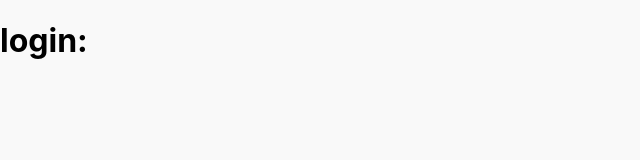
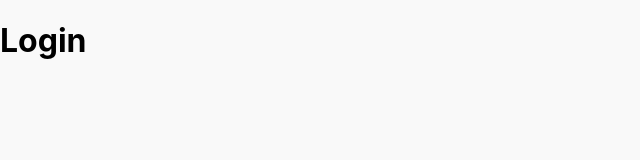
Before and after one commit to marcofilho2504/react-conecta_dev-1, a React (Create React App) app: page /sigin in a window 1280 px wide. Shown: the top 160 px of the page, without its empty margins (0-640 px from the left). Built offline with nearby package versions, Linux system fonts and the light colour scheme.

Commit message:
alteração na tela de Login

```diff
--- a/src/pages/sigin/index.js
+++ b/src/pages/sigin/index.js
@@ -3,7 +3,7 @@ import React from "react";
 function Sigin() {
     return (
         <h1>
-            login:
+            Login
         </h1>
     )
 }
```
